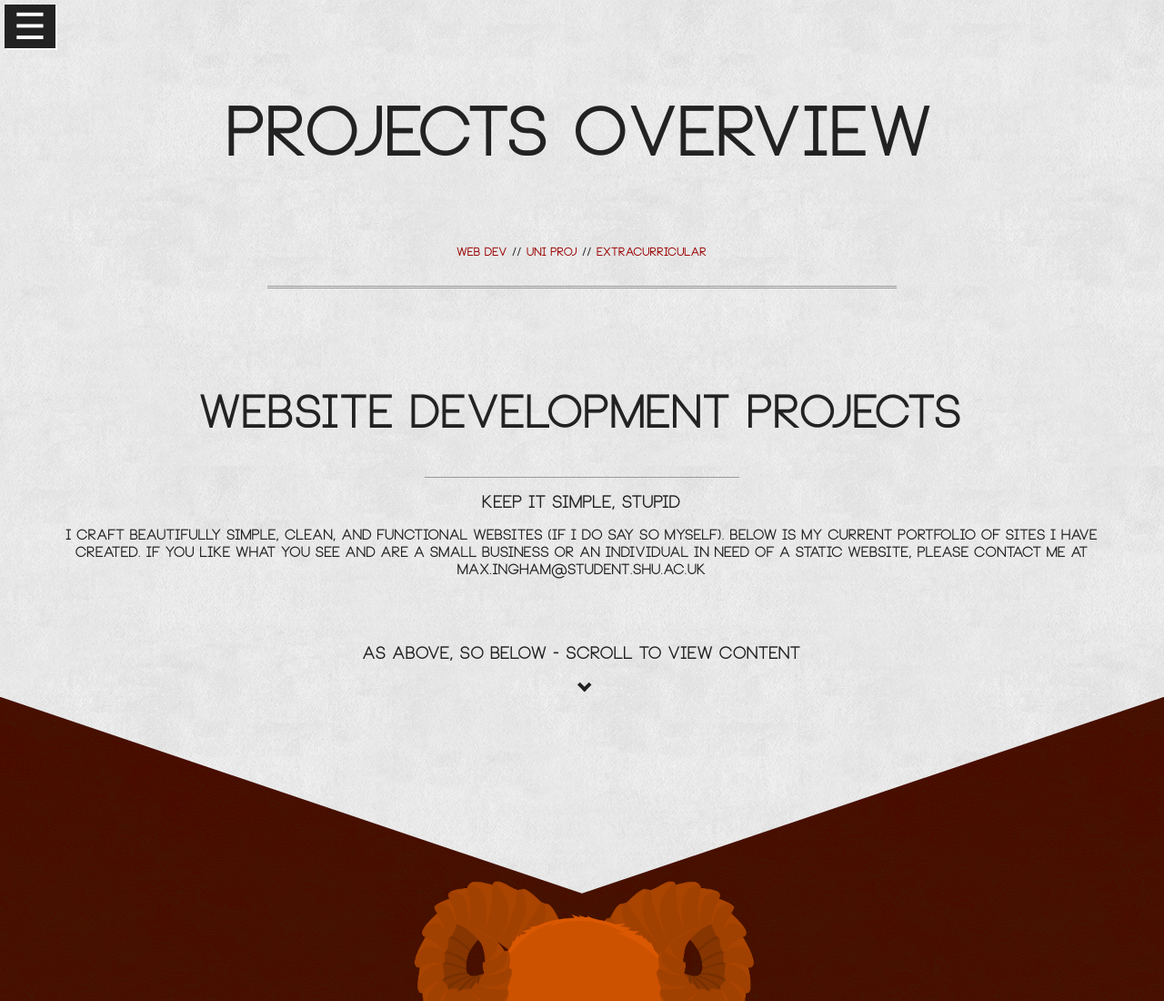
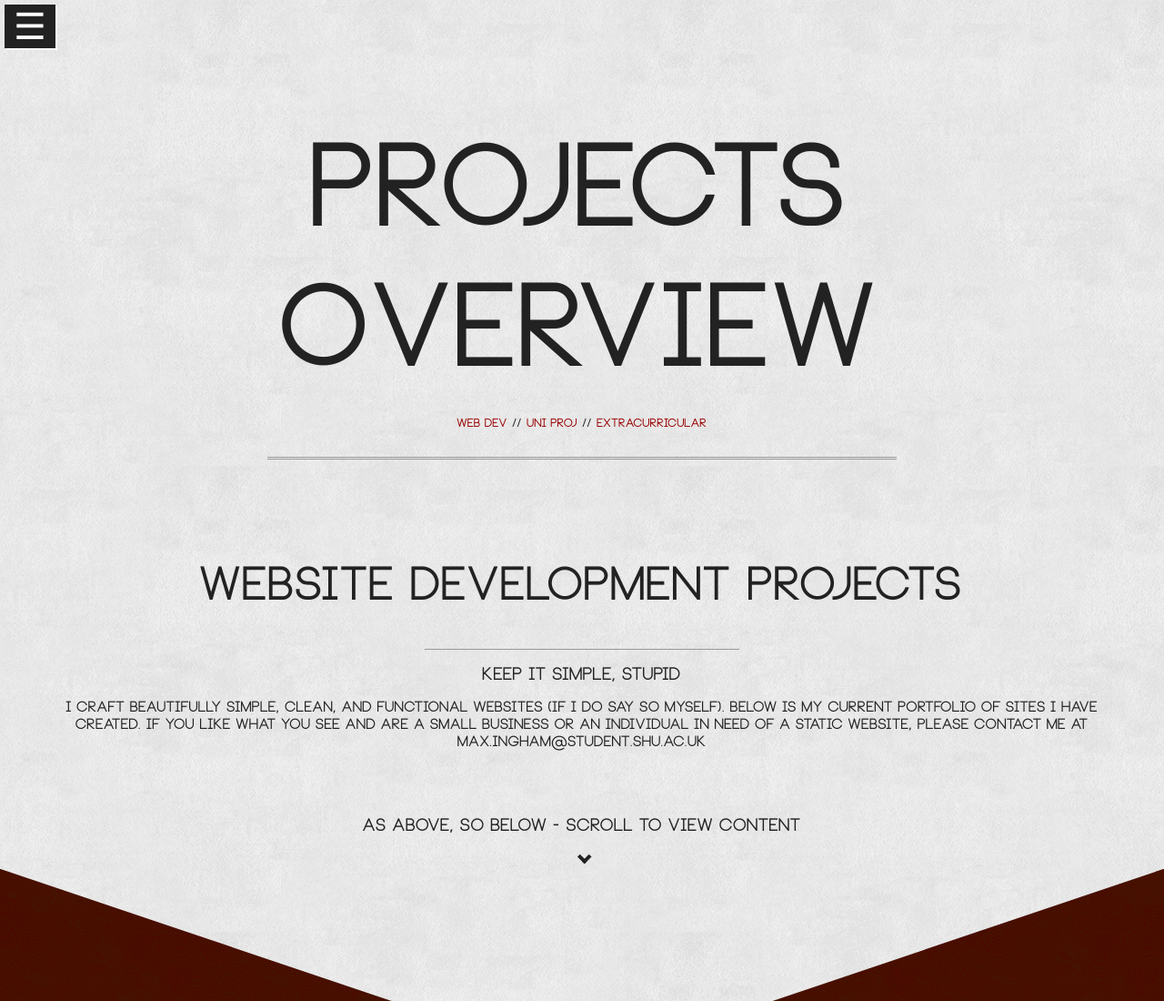
Before and after one commit to mingham666/mingham666.github.io, a plain HTML site: page projects.html in a window 1280 px wide. Shown: the top 1100 px of the page at 91% size. Drawn offline with nearby package versions, Linux system fonts and the light colour scheme.

Commit message:
Update projects.html

```diff
--- a/projects.html
+++ b/projects.html
@@ -52,7 +52,7 @@ function closeNav() {
 
 
 <div class="projectspagehead" >
-<h1 style="font-size32px;font-size:6vw;padding-top:5%;" >Projects Overview</h1>
+<h1 style="font-size36px;font-size:10vw;padding-top:5%;margin-bottom:-10px;" >Projects Overview</h1>
     <div class="projectspagenav">
         <ul>
         <a href="#webproj"><li>Web Dev</li></a>
```
